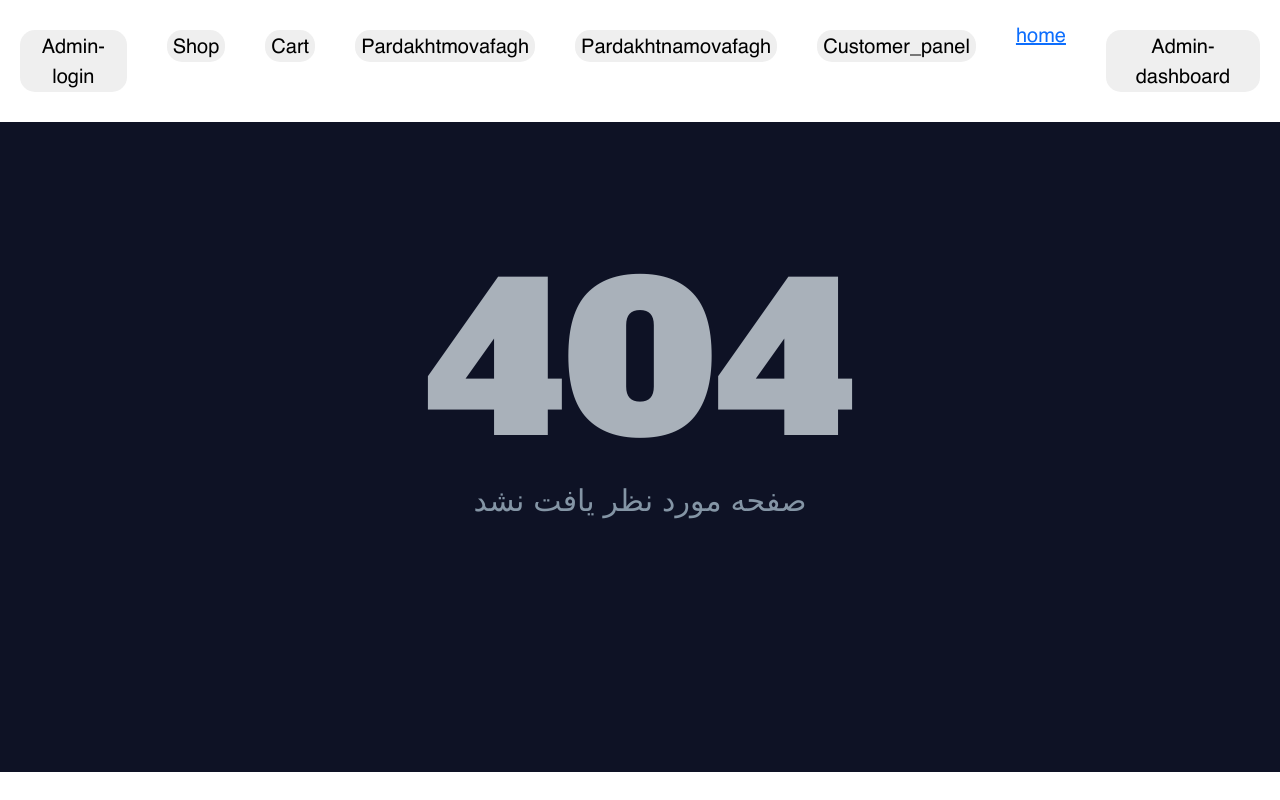
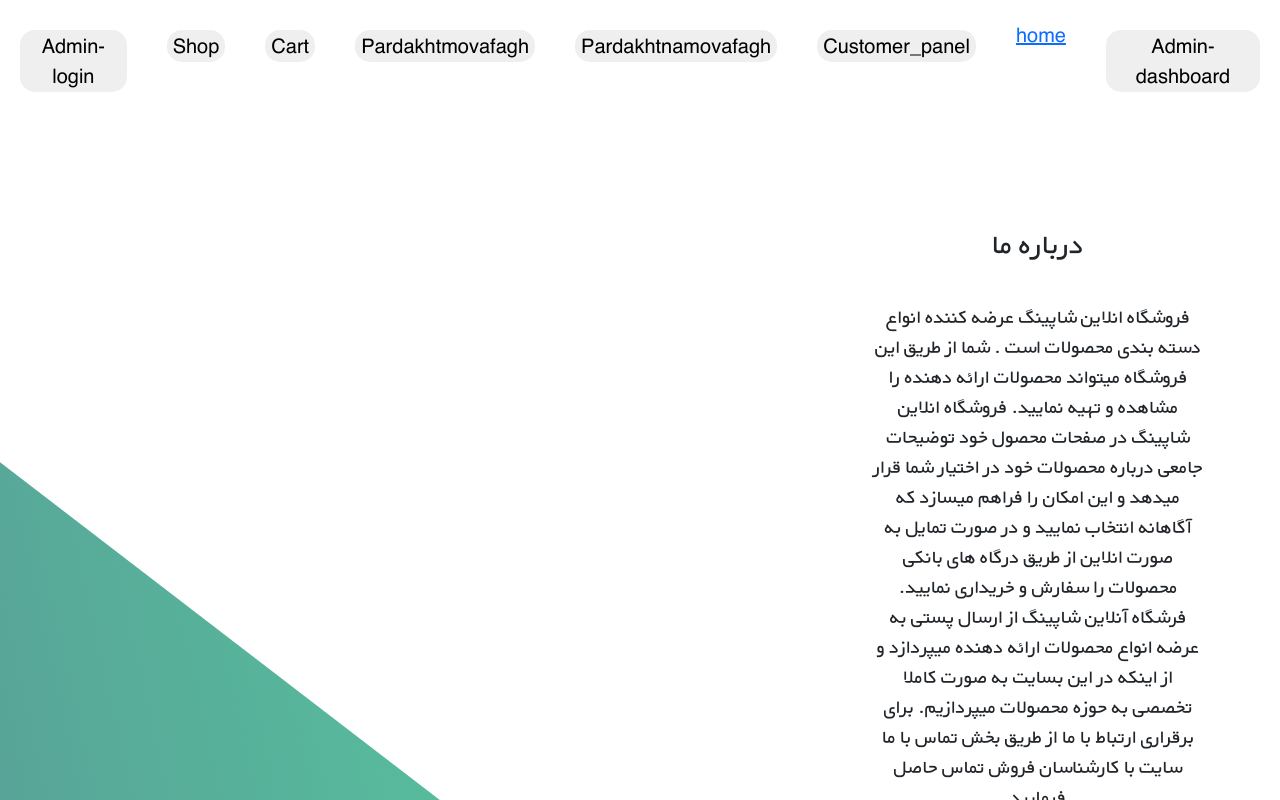
Before and after one commit to hoomanhonarvar/SE-project-front, a React (Create React App) app: page /AboutUs in a window 1280 px wide. Before the commit this address had no page. Shown: the top 800 px of the page. Built offline with nearby package versions, Linux system fonts and the light colour scheme.

Commit message:
about us

```diff
--- a/src/Component/App/App.js
+++ b/src/Component/App/App.js
@@ -25,6 +25,7 @@ import Coutomrtpanel from '../../pages/Customer_panel/CustomerPanel';
 import Forgetpass_code from '../../pages/Forget_password/Forget_password_codes';
 import Forgetpass from '../../pages/Forget_password/Forget_password';
 import Edit_order from '../../pages/Admin-dashboard/Activities/edit-order/edit-order';
+import Aboutus from '../../pages/aboutus/AboutUs';
 function App() {
   return (
     <div className="App">
@@ -41,6 +42,9 @@ function App() {
 
           <Route exact path='/Cart'>
             <Cart/>
+          </Route>
+          <Route path='/AboutUs'>
+            <Aboutus/>
           </Route>
           <Route exact path='/Customer_Panel'>
             <Coutomrtpanel />
--- a/src/pages/Home_page/FOOTER.js
+++ b/src/pages/Home_page/FOOTER.js
@@ -1,11 +1,14 @@
 import {Link} from 'react-router-dom'
 import "./FOOTER.css"
 function FOOTER(){
-  const Footer_items=['درباره ما','ارتباط با ما'];
+  const Footer_items=['ارتباط با ما'];
   const Footer_items1=['خدمات مشتریان']
+  const Footer_item2=['درباره ما']
   return(<>
   <div className="FOOTER">
 {Footer_items.map((item,index)=> <Link to ="/ContactUss"><button className="footercols">{item}</button></Link>)}
+{Footer_item2.map((item,index)=> <Link to ="/AboutUs"><button className="footercols">{item}</button></Link>)}
+
 {Footer_items1.map((item,index)=><div className="footercols">{item}</div>)}
 
 
--- /dev/null
+++ b/src/pages/aboutus/AboutUs.jsx
@@ -0,0 +1,32 @@
+import React from "react";
+import 'bootstrap/dist/css/bootstrap.min.css';
+import imageing from './Rectangle 1.png';
+const Aboutus=()=>{
+    return(
+      <div className="row" style={{direction:'rtl' ,backgroundColor:'white'}}>
+        <div  className="col-md-4" style={{textAlign:'center',marginTop:'8%',paddingRight:'7%'}} >
+        <h4 style={{marginBottom:'12%'}}>درباره ما</h4>
+        <p>
+          فروشگاه انلاین شاپینگ عرضه کننده انواع دسته بندی محصولات است .
+          شما از طریق این فروشگاه میتواند محصولات ارائه دهنده را مشاهده و تهیه نمایید.
+          فروشگاه انلاین شاپینگ در صفحات محصول خود توضیحات جامعی درباره محصولات خود در اختیار شما قرار میدهد
+          و این امکان را فراهم میسازد که آگاهانه انتخاب نمایید و در صورت تمایل به صورت انلاین از طریق درگاه های بانکی محصولات را سفارش
+          و خریداری نمایید.
+          <br />
+          فرشگاه آنلاین شاپینگ  از ارسال پستی به عرضه  انواع محصولات ارائه دهنده  میپردازد و از اینکه در این
+          بسایت به صورت کاملا تخصصی به حوزه محصولات میپردازیم.
+          برای برقراری ارتباط با ما از طریق بخش تماس با ما سایت با کارشناسان فروش تماس حاصل فرمایید
+
+
+
+        </p>
+        </div>
+        <div  className="col-md-8" >
+        <img src={imageing} alt="" />
+        </div>
+      </div>
+    );
+
+
+};
+export default Aboutus
```
Also changed, not shown: src/pages/aboutus/Rectangle 1.png (added).
